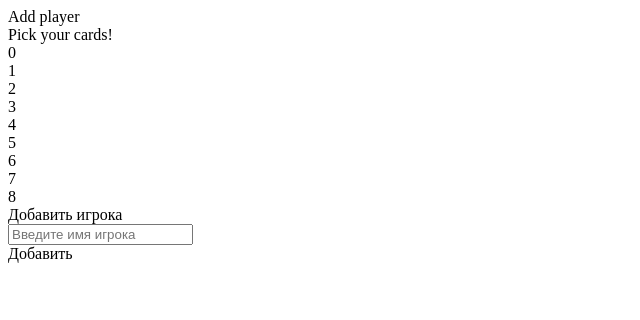
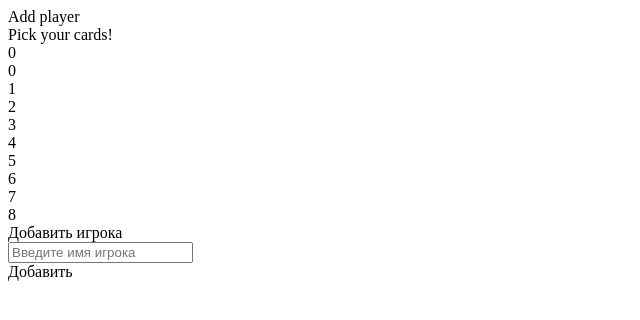
Before and after one commit to kochurinn/scrum-planning-ReactTS, a React (Vite) app: page / in a window 1280 px wide. Both pictures are taken after a click on the element "Добавить". Shown: the top 320 px of the page, without its empty margins (0-640 px from the left). Built offline with nearby package versions, Linux system fonts and the light colour scheme; the HTML template or start-up script is replaced by a standard one.

Commit message:
scrum-planning
scrum-planning

```diff
--- a/src/App.tsx
+++ b/src/App.tsx
@@ -12,7 +12,8 @@ function App() {
   const [players, setPlayers] = useState<Player[]>([])
   const [activeCard, setActiveCard] = useState(-1)
   const [activePlayer, setActivePlayer] = useState('')
-
+  const [tableCards, setTableCards] = useState<Array<number>>([])
+  const [revealCard, setRevealCard] = useState(false)
 
   const cardsModul = [
     [0, 1, 2, 3, 4, 5, 6, 7, 8],
@@ -34,6 +35,7 @@ function App() {
       chooseCard: -1
     }
     setPlayers([...players, player])
+    setTableCards([...tableCards, 0])
     setName('')
     onClickCloseModal()
   }
@@ -51,15 +53,21 @@ function App() {
     setPlayers(modifiedPlayers)
   }
 
-  const setChooseCard = (cardNumber: number) => {
+  const setChooseCard = (cardNumber: number, index: number) => {
     const modifiedPlayers = players
     modifiedPlayers.forEach(player => {
       if (player.active === true) {
         player.chooseCard = cardNumber
+        changeStateCardTable(index, cardNumber)
       }
     })
     setActiveCard(cardNumber)
     setPlayers(modifiedPlayers)
+  }
+
+  const changeStateCardTable = (index: number, cardNumber: number) => {
+    const modifiedTableCards = tableCards
+    modifiedTableCards[index] = cardNumber
   }
 
   return (
@@ -83,16 +91,15 @@ function App() {
         <div className="table">
           <div className="table__center">Pick your cards!</div>
           <div className="table__cards">
-            <div className="table__cards-elem"></div>
-            <div className="table__cards-elem"></div>
-            <div className="table__cards-elem"></div>
-            <div className="table__cards-elem"></div>
+            { tableCards.map((card, index) => (
+              <div key={index} className={`table__cards-elem ${card ? 'table__cards-elem--closed' : ''}`}>{card}</div>
+            )) }
           </div>
         </div>
 
         <div className="cards">
           { cardsModul[0].map((card, index) => (
-            <div key={index} className={`cards__elem ${card === activeCard ? 'cards__elem--selected' : ''}`} onClick={() => setChooseCard(card)}>{card}</div>
+            <div key={index} className={`cards__elem ${card === activeCard ? 'cards__elem--selected' : ''}`} onClick={() => setChooseCard(card, index)}>{card}</div>
           )) }
         </div>
 
--- a/src/style.scss
+++ b/src/style.scss
@@ -73,11 +73,11 @@
     .table__cards {
         display: flex;
         .table__cards-elem {
-            min-width: 53px;
-            min-height: 87px;
-            padding: 30px 18px;
+            width: 53px;
+            height: 87px;
+            line-height: 84px;
             font-size: 20px;
-            border: 2px solid #006aff;
+            background-color: #00000015;
             font-size: bold;
             border-radius: 10px;
             margin-left: 10px;
@@ -85,11 +85,18 @@
             font-weight: bold;
             color: #006aff;
             transition: 0.2s all;
-            background: linear-gradient(45deg, #3993ff 12%, transparent 0, transparent 88%, #3993ff 0), linear-gradient(135deg, transparent 37%, #1a7bf2 0, #1a7bf2 63%, transparent 0), linear-gradient(45deg, transparent 37%, #3993ff 0, #3993ff 63%, transparent 0), #74b3ff;
-            background-size: 17px 17px;
             &:first-child {
                 margin-left: 0;
             }
+        }
+        .table__cards-elem--closed {
+            border: 2px solid #006aff;
+            background: linear-gradient(45deg, #3993ff 12%, transparent 0, transparent 88%, #3993ff 0), linear-gradient(135deg, transparent 37%, #1a7bf2 0, #1a7bf2 63%, transparent 0), linear-gradient(45deg, transparent 37%, #3993ff 0, #3993ff 63%, transparent 0), #74b3ff;
+            background-size: 17px 17px;
+        }
+        .table__cards-elem--opened {
+            border: 2px solid #006aff;
+            background: #fff;
         }
     }
 }
@@ -103,8 +110,9 @@
     justify-content: center;
     margin-bottom: 20px;
     .cards__elem {
-        min-width: 60px;
-        padding: 30px 20px;
+        width: 60px;
+        height: 90px;
+        line-height: 87px;
         font-size: 20px;
         border: 2px solid #006aff;
         font-size: bold;
```
